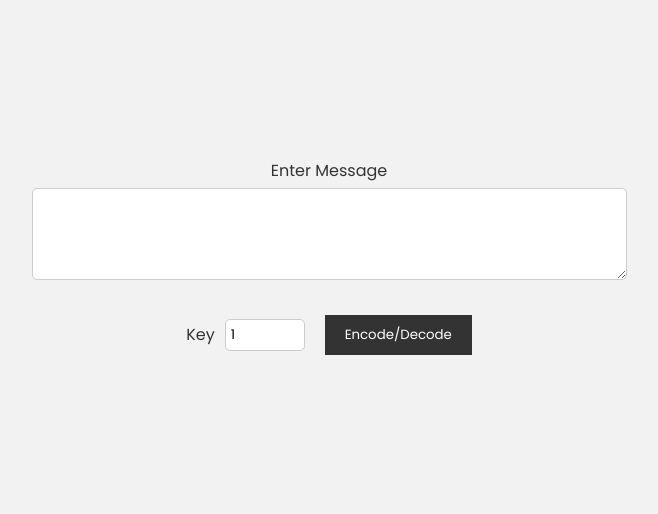
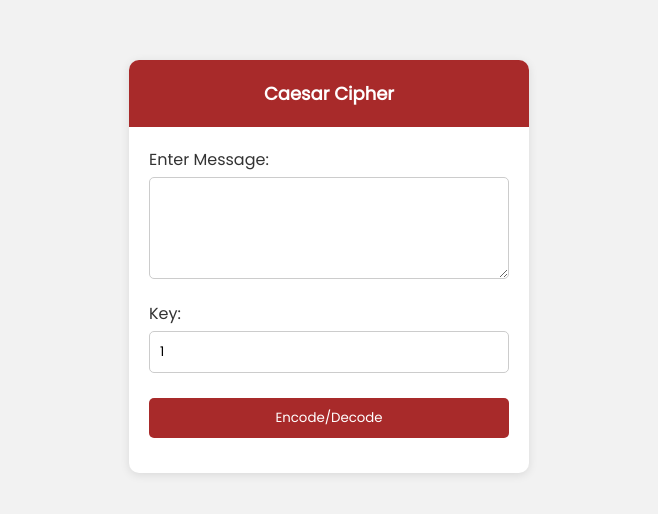
Before and after one commit to ellioht/ceaser-cipher, a plain HTML site: page index.html in a window 1280 px wide. Shown: the part 134-648 px from the top of the page, without its empty margins (311-969 px from the left). Drawn offline with Linux system fonts and the light colour scheme.

Commit message:
re style

```diff
--- a/index.html
+++ b/index.html
@@ -4,21 +4,38 @@
         <meta charset="UTF-8" />
         <meta http-equiv="X-UA-Compatible" content="IE=edge" />
         <meta name="viewport" content="width=device-width, initial-scale=1.0" />
-        <title>Ceaser Cipher</title>
+        <title>Caesar Cipher</title>
         <link rel="stylesheet" href="style.css" />
     </head>
     <body>
-        <form name="ceaserForm" id="ceaserForm">
-            <label for="userMessage">Enter Message</label>
-            <textarea id="userMessage" rows="4" cols="50"></textarea>
-            <br />
-            <div class="row">
-                <label for="userKey" style="margin-right: 10px;">Key</label>
-                <input type="number" min="0" max="26" id="userKey" value="1" />
-                <button type="button" id="toggleButton" onclick="toggleEncodeDecode()">Encode/Decode</button>
+        <div class="container">
+            <div class="chat-container">
+                <div class="chat-header">
+                    <h1>Caesar Cipher</h1>
+                </div>
+                <div class="chat-body">
+                    <div class="message-container">
+                        <div class="message">
+                            <div class="message-content">
+                                <label for="userMessage">Enter Message:</label>
+                                <textarea id="userMessage" rows="4" cols="50"></textarea>
+                            </div>
+                        </div>
+                        <div class="message">
+                            <div class="message-content">
+                                <label for="userKey">Key:</label>
+                                <input type="number" min="0" max="26" id="userKey" value="1" />
+                            </div>
+                        </div>
+                        <div class="message">
+                            <div class="message-content">
+                                <button type="button" id="toggleButton" onclick="toggleEncodeDecode()">Encode/Decode</button>
+                            </div>
+                        </div>
+                    </div>
+                </div>
             </div>
-            <br />
-        </form>
+        </div>
         <script src="script.js"></script>
     </body>
 </html>
--- a/style.css
+++ b/style.css
@@ -1,4 +1,8 @@
 @import url("https://fonts.googleapis.com/css2?family=Poppins&display=swap");
+
+:root {
+    --maincolor: #a82a2a;
+}
 
 /* Reset default margin and padding */
 body,
@@ -8,9 +12,8 @@ form {
 }
 
 /* Center the form vertically and horizontally */
-form {
+.container {
     display: flex;
-    flex-direction: column;
     justify-content: center;
     align-items: center;
     height: 100vh;
@@ -18,38 +21,72 @@ form {
     background-color: #f2f2f2;
 }
 
-/* Style the labels and inputs */
-label {
-    margin-top: 5px;
+/* Style the chat container */
+.chat-container {
+    background-color: #fff;
+    border-radius: 10px;
+    box-shadow: 0 2px 10px rgba(0, 0, 0, 0.1);
+    width: 400px;
+}
+
+/* Style the chat header */
+.chat-header {
+    background-color: var(--maincolor);
+    padding: 20px;
+    border-top-left-radius: 10px;
+    border-top-right-radius: 10px;
+}
+
+.chat-header h1 {
+    color: #fff;
+    font-size: 18px;
+    margin: 0;
+    text-align: center;
+}
+
+/* Style the chat body */
+.chat-body {
+    padding: 20px;
+}
+
+/* Style the message container */
+.message-container {
+    display: flex;
+    flex-direction: column;
+}
+
+/* Style the individual messages */
+.message {
+    margin-bottom: 15px;
+}
+
+.message-content label {
     color: #333;
 }
 
-textarea,
-input[type="number"],
-button {
+.message-content textarea,
+.message-content input[type="number"],
+.message-content button {
     margin-top: 5px;
     font-family: "Poppins", sans-serif;
+    width: 100%;
+    box-sizing: border-box;
 }
 
-button {
-    background-color: #333;
+.message-content button {
+    background-color: var(--maincolor);
     color: #fff;
     padding: 10px 20px;
     border: none;
     cursor: pointer;
+    border-radius: 5px;
 }
 
-textarea,
-input[type="number"] {
-    padding: 5px;
+.message-content textarea,
+.message-content input[type="number"] {
+    padding: 10px;
     border-radius: 5px;
     border: 1px solid #ccc;
-}
-
-/* Style the form title */
-form > h1 {
-    color: #333;
-    text-align: center;
 }
 
 /* Add a container to center the form on the page */
@@ -68,6 +105,7 @@ form > h1 {
     align-items: center;
     margin-top: 5px;
 }
+
 #toggleButton {
-    margin-left: 20px;
+    margin-top: 10px;
 }
```
